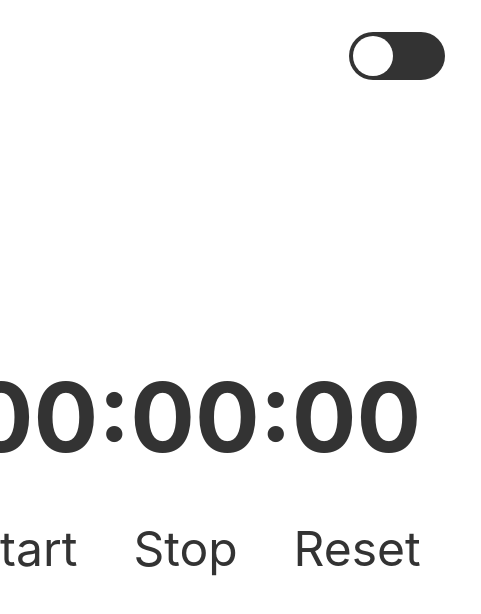
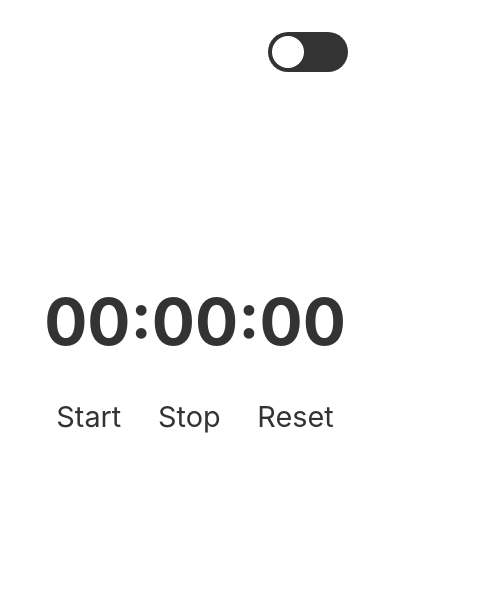
Before and after one commit to Android789515/react-clock, a React (Create React App) app: page / in a window 390 px wide. Shown: the top 614 px of the page, 481 px wide, since content can reach past the window. Built offline with nearby package versions, Linux system fonts and the light colour scheme.

Commit message:
Prettied up code in some components (StopWatch, ClockDisplay, and App).
Implemented mobile first design with one breakpoint switching to larger screens.  Fixed components that were poorly designed to use this mobile first approach and implement the breakpoint defined in the App style module.

```diff
--- a/src/App.module.scss
+++ b/src/App.module.scss
@@ -1,12 +1,17 @@
+$layoutBreakpoint: 31.25em;
+
 .app {
   display: grid;
-  grid-template-rows: auto 1fr;
-  justify-content: center;
-  align-items: center;
+  grid-template-rows: max-content max-content;
+  grid-template-columns: minmax(1em, 1fr) auto minmax(1em, 1fr);
 
   min-height: 100vh;
 
   transition: color 250ms, background-color 250ms;
+}
+
+.app > * {
+  grid-column: 2 / -2;
 }
 
 .lightTheme {
--- a/src/App.tsx
+++ b/src/App.tsx
@@ -14,7 +14,10 @@ const App = () => {
     return (
         <main
             role={AriaRoles.main}
-            className={`${styles.app} ${styles[getTheme()]}`}
+            className={`
+                ${styles.app}
+                ${styles[getTheme()]}
+            `}
         >
             <AppHeader />
 
--- a/src/components/app-header/AppHeader.module.scss
+++ b/src/components/app-header/AppHeader.module.scss
@@ -1,5 +1,7 @@
 .appHeader {
   display: grid;
 
-  padding: 2em 0;
+  padding-top: 2em;
+
+  margin-bottom: 25vh;
 }
--- a/src/components/clock-display/ClockDisplay.module.scss
+++ b/src/components/clock-display/ClockDisplay.module.scss
@@ -1,5 +1,7 @@
+@use '../../App.module';
+
 .clockDisplay {
-  font-size: 6rem;
+  font-size: 4rem;
   text-align: center;
 
   justify-self: center;
@@ -7,3 +9,9 @@
 
   margin: 0;
 }
+
+@media (min-width: App.$layoutBreakpoint) {
+  .clockDisplay {
+    font-size: 6rem;
+  }
+}
--- a/src/components/clock-display/ClockDisplay.tsx
+++ b/src/components/clock-display/ClockDisplay.tsx
@@ -8,7 +8,7 @@ const makeDoubleDigit = (number: number): string => {
 
     const isSingleDigit = measurableDigits.length < 2;
     return isSingleDigit ? '0' + number : String(number);
-}
+};
 
 interface Props {
     timeInSeconds: TimeInSeconds;
--- a/src/components/stop-watch/StopWatch.tsx
+++ b/src/components/stop-watch/StopWatch.tsx
@@ -30,7 +30,9 @@ const StopWatch = () => {
     return (
         <div className={styles.stopWatch}>
 
-            <ClockDisplay timeInSeconds={stopWatchTime} />
+            <ClockDisplay
+                timeInSeconds={stopWatchTime}
+            />
 
             <StopWatchButtons
                 startClock={startStopWatch}
--- a/src/components/stop-watch/stop-watch-buttons/StopWatchButtons.module.scss
+++ b/src/components/stop-watch/stop-watch-buttons/StopWatchButtons.module.scss
@@ -1,5 +1,6 @@
 @use '../../../sass-mixins/app-style-defaults';
 @use '../../../sass-mixins/reusableStyles';
+@use '../../../App.module';
 
 .stopWatchButtons {
   grid-row: 2;
@@ -15,9 +16,15 @@
   @include app-style-defaults.button;
   @include reusableStyles.roundedCorners;
 
-  font-size: 3rem;
+  font-size: 1.8rem;
 
   padding: .25em .5em .4em .5em;
+}
+
+@media (min-width: App.$layoutBreakpoint) {
+  .stopWatchButtons > * {
+    font-size: 3rem;
+  }
 }
 
 .lightTheme > *:focus,
--- a/src/components/theme-switch/ThemeSwitch.module.scss
+++ b/src/components/theme-switch/ThemeSwitch.module.scss
@@ -1,15 +1,23 @@
 @use '../../sass-mixins/app-style-defaults';
+@use '../../App.module';
 
 .themeSwitch {
   @include app-style-defaults.button;
 
   justify-self: end;
 
-  width: 6em;
-  height: 3em;
+  width: 5em;
+  height: 2.5em;
 
   padding: .25em;
   border-radius: 50em;
+}
+
+@media (min-width: App.$layoutBreakpoint) {
+  .themeSwitch {
+    width: 6em;
+    height: 3em;
+  }
 }
 
 .themeSwitchLight {
```
